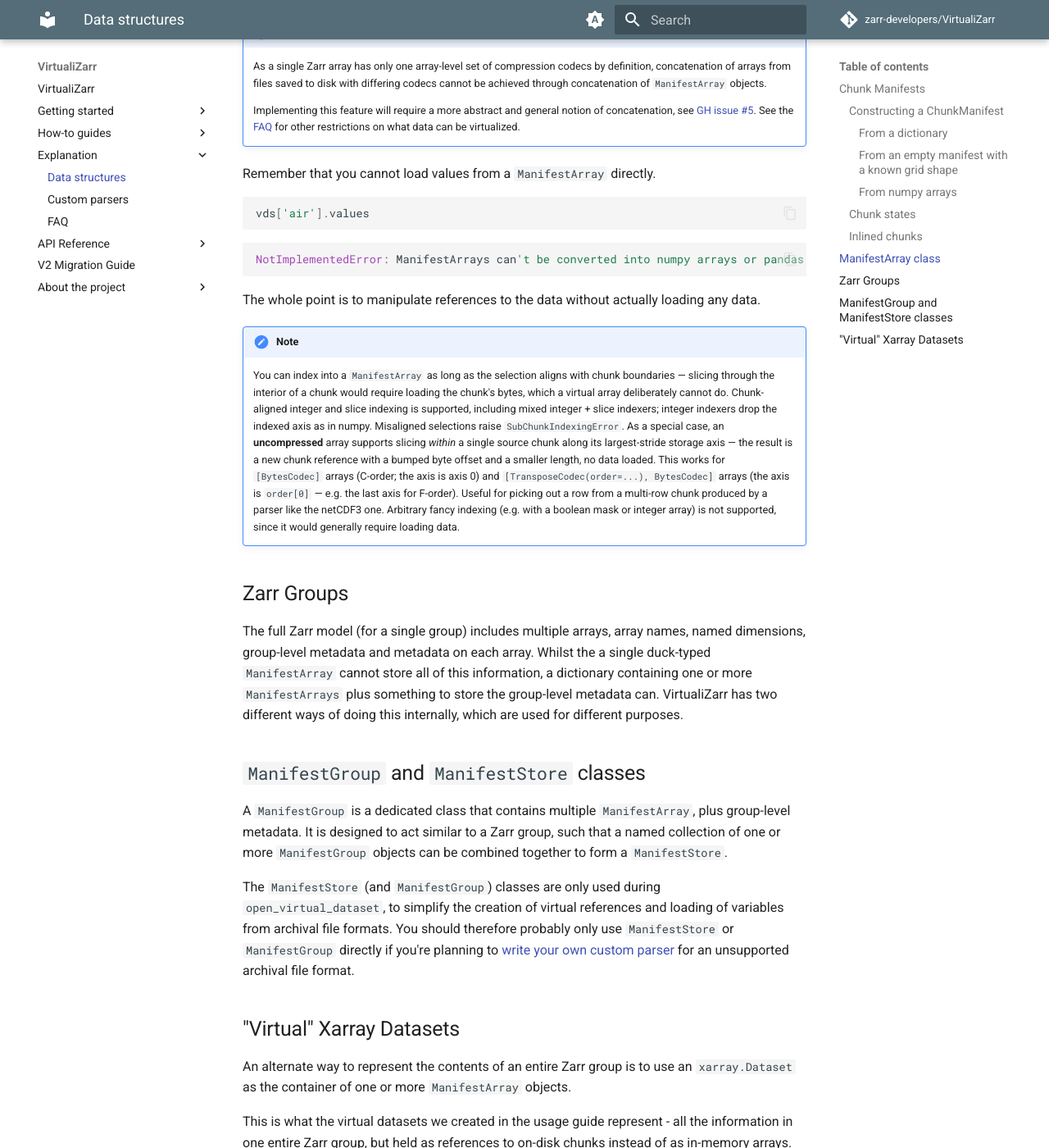
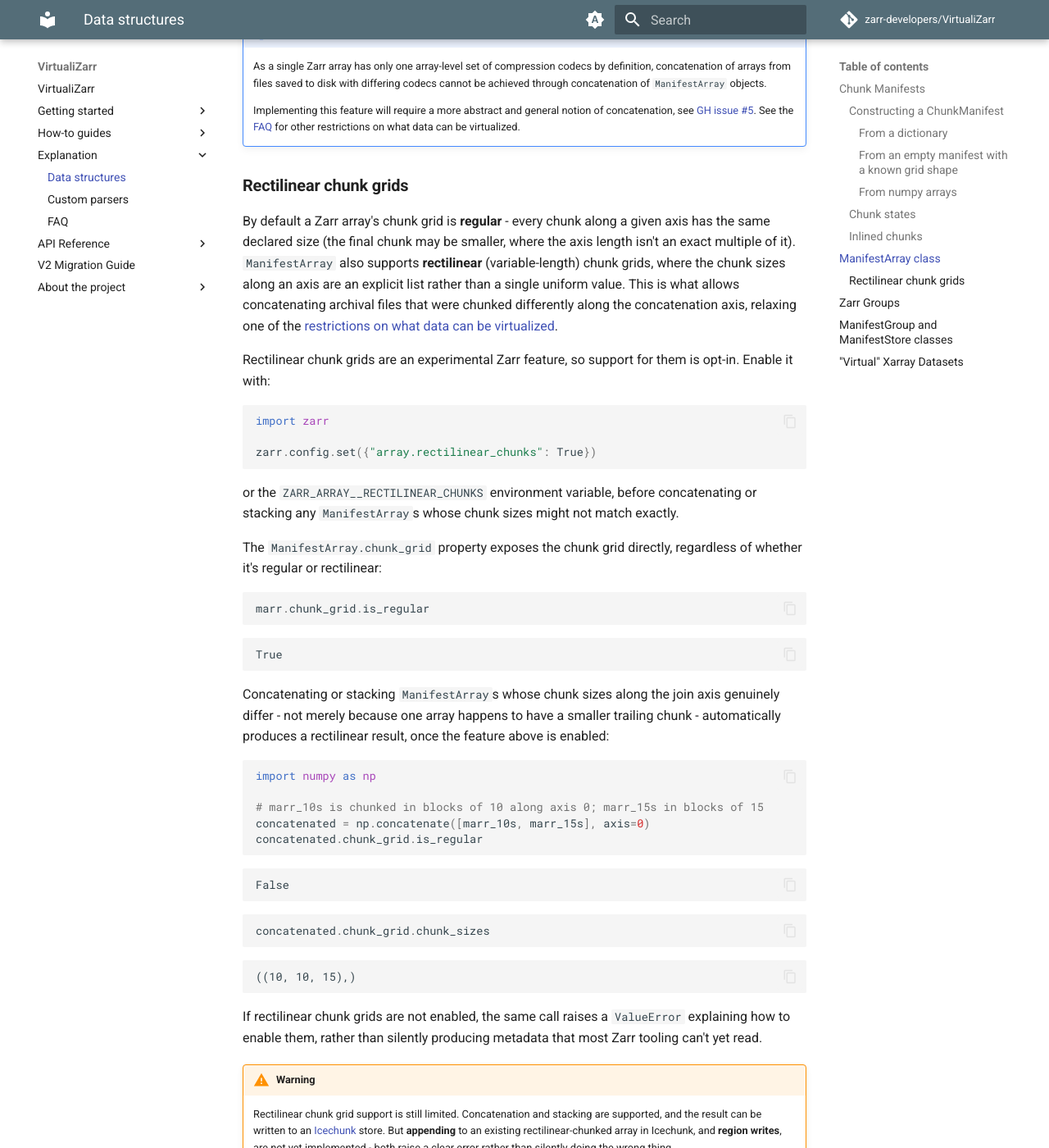
Before and after one commit to zarr-developers/VirtualiZarr, an MkDocs documentation site: the page built from docs/explanation/data_structures.md, in a window 1280 px wide and 1400 px high, scrolled down 5464 px. Shown: the whole window at 82% size. Built offline with MkDocs 1.6.1 and Material for MkDocs 9.7.7, drawn with Linux system fonts in a browser that asks for light colours; comment, search, counter and statistics services are not loaded; the version menu is left out.

Commit message:
Document rectilinear chunk grid support
Adds a "Rectilinear chunk grids" section to the data structures
explanation doc covering the opt-in flag, ManifestArray.chunk_grid,
and current limitations (no append or region writes to Icechunk yet).

Updates the FAQ's "homogeneous chunk shapes" restriction and the
usage guide's combining-datasets callout to reflect that this
restriction is now partially relaxed for concatenation, and adds a
release note entry for the unreleased version.

````diff
--- a/docs/explanation/data_structures.md
+++ b/docs/explanation/data_structures.md
@@ -231,6 +231,59 @@ This concatenation property is what allows us to combine the data from multiple
 
     Implementing this feature will require a more abstract and general notion of concatenation, see [GH issue #5](https://github.com/zarr-developers/VirtualiZarr/issues/5). See the [FAQ](faq.md#can-my-specific-data-be-virtualized) for other restrictions on what data can be virtualized.
 
+### Rectilinear chunk grids
+
+By default a Zarr array's chunk grid is **regular** - every chunk along a given axis has the same declared size (the final chunk may be smaller, where the axis length isn't an exact multiple of it).
+`ManifestArray` also supports **rectilinear** (variable-length) chunk grids, where the chunk sizes along an axis are an explicit list rather than a single uniform value.
+This is what allows concatenating archival files that were chunked differently along the concatenation axis, relaxing one of the [restrictions on what data can be virtualized](faq.md#can-my-specific-data-be-virtualized).
+
+Rectilinear chunk grids are an experimental Zarr feature, so support for them is opt-in. Enable it with:
+
+```python
+import zarr
+
+zarr.config.set({"array.rectilinear_chunks": True})
+```
+
+or the `ZARR_ARRAY__RECTILINEAR_CHUNKS` environment variable, before concatenating or stacking any `ManifestArray`s whose chunk sizes might not match exactly.
+
+The `ManifestArray.chunk_grid` property exposes the chunk grid directly, regardless of whether it's regular or rectilinear:
+
+```python
+marr.chunk_grid.is_regular
+```
+
+```
+True
+```
+
+Concatenating or stacking `ManifestArray`s whose chunk sizes along the join axis genuinely differ - not merely because one array happens to have a smaller trailing chunk - automatically produces a rectilinear result, once the feature above is enabled:
+
+```python
+import numpy as np
+
+# marr_10s is chunked in blocks of 10 along axis 0; marr_15s in blocks of 15
+concatenated = np.concatenate([marr_10s, marr_15s], axis=0)
+concatenated.chunk_grid.is_regular
+```
+
+```
+False
+```
+
+```python
+concatenated.chunk_grid.chunk_sizes
+```
+
+```
+((10, 10, 15),)
+```
+
+If rectilinear chunk grids are not enabled, the same call raises a `ValueError` explaining how to enable them, rather than silently producing metadata that most Zarr tooling can't yet read.
+
+!!! warning
+    Rectilinear chunk grid support is still limited. Concatenation and stacking are supported, and the result can be written to an [Icechunk](https://icechunk.io/) store. But **appending** to an existing rectilinear-chunked array in Icechunk, and **region writes**, are not yet implemented - both raise a clear error rather than silently doing the wrong thing.
+
 Remember that you cannot load values from a `ManifestArray` directly.
 
 ```python
````
Also changed, not shown: docs/about/releases.md (+12 -0 lines), docs/explanation/faq.md (+1 -1 lines), docs/how_to/usage.md (+4 -1 lines).
